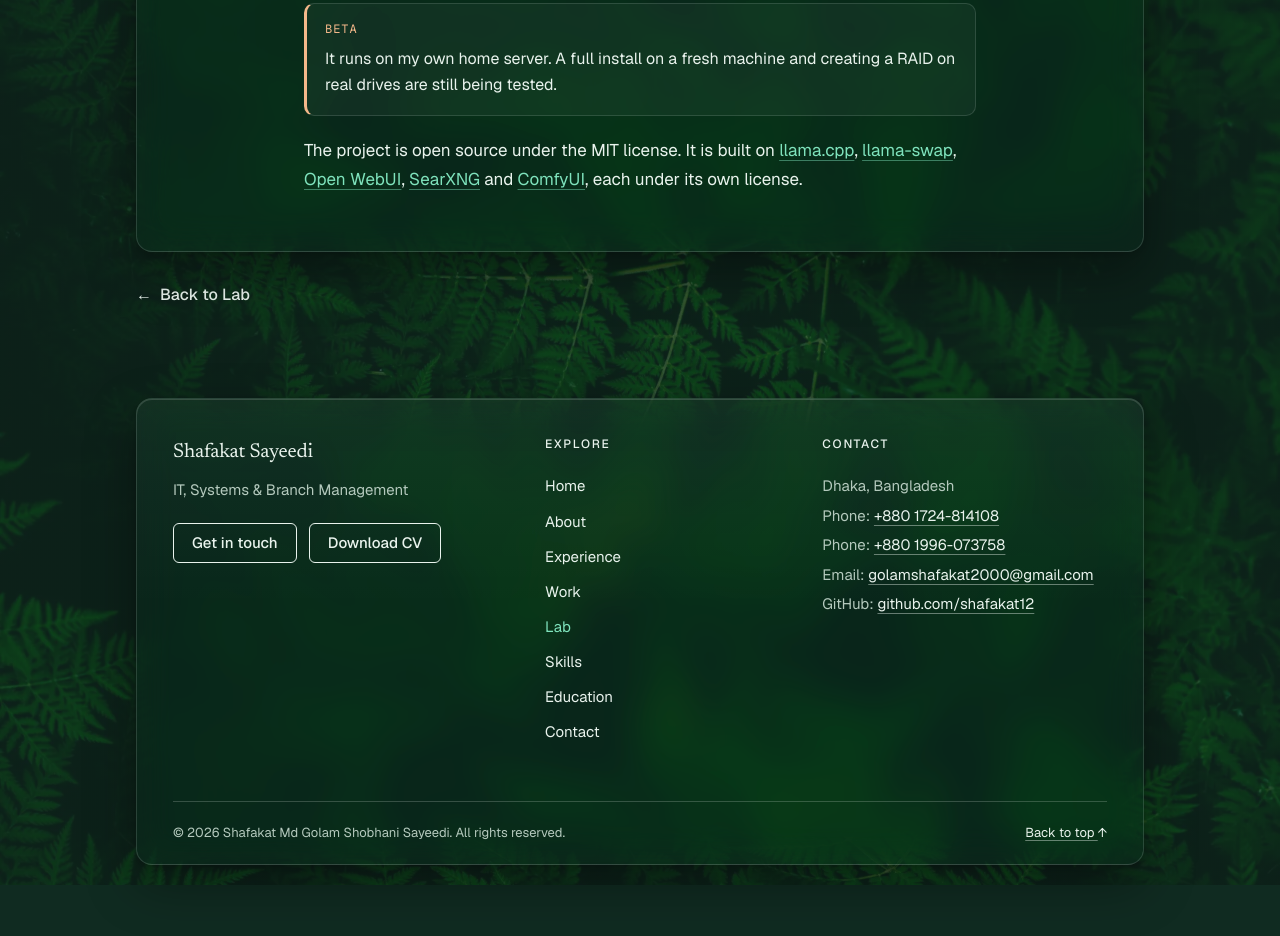
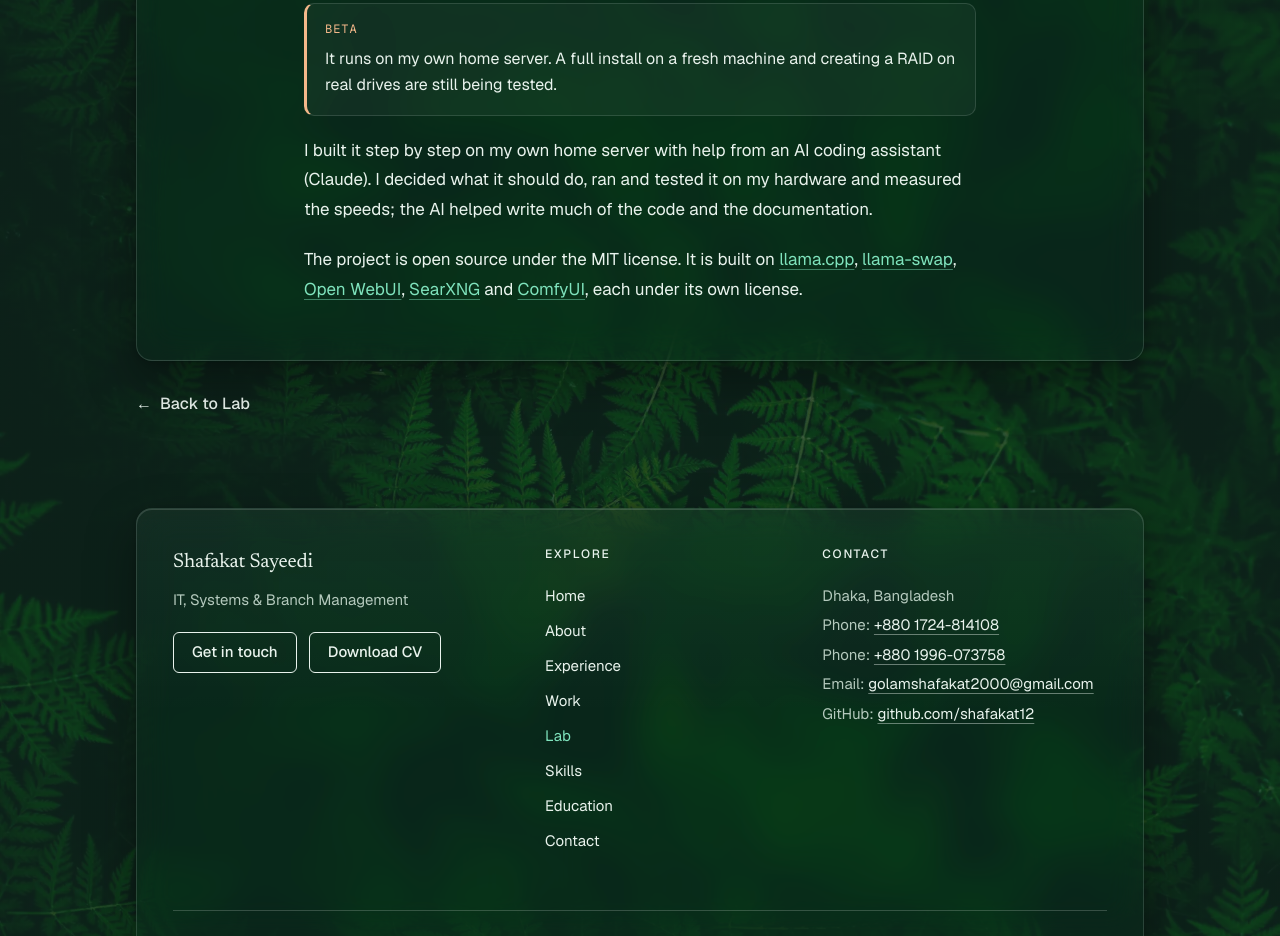
Before and after one commit to shafakat12/shafakat, a plain HTML site: page posts/2026-11-11-home-ai-cluster.html in a window 1280 px wide. Shown: the part 5897-6833 px from the top of the page. Before the commit the page ends 6782 px from the top, so only its background shows below. Drawn offline with nearby package versions, Linux system fonts and the light colour scheme.

Commit message:
Lab: Home AI Cluster post - note on building it with an AI coding assistant

```diff
--- a/posts/2026-11-11-home-ai-cluster.html
+++ b/posts/2026-11-11-home-ai-cluster.html
@@ -185,6 +185,8 @@ sudo bash install.sh</code></pre>
           <p>It runs on my own home server. A full install on a fresh machine and creating a RAID on real drives are still being tested.</p>
         </aside>
 
+        <p>I built it step by step on my own home server with help from an AI coding assistant (Claude). I decided what it should do, ran and tested it on my hardware and measured the speeds; the AI helped write much of the code and the documentation.</p>
+
         <p>The project is open source under the MIT license. It is built on <a href="https://github.com/ggml-org/llama.cpp" target="_blank" rel="noopener">llama.cpp</a>, <a href="https://github.com/mostlygeek/llama-swap" target="_blank" rel="noopener">llama-swap</a>, <a href="https://github.com/open-webui/open-webui" target="_blank" rel="noopener">Open WebUI</a>, <a href="https://github.com/searxng/searxng" target="_blank" rel="noopener">SearXNG</a> and <a href="https://github.com/comfyanonymous/ComfyUI" target="_blank" rel="noopener">ComfyUI</a>, each under its own license.</p>
       </div>
     </article>
```
